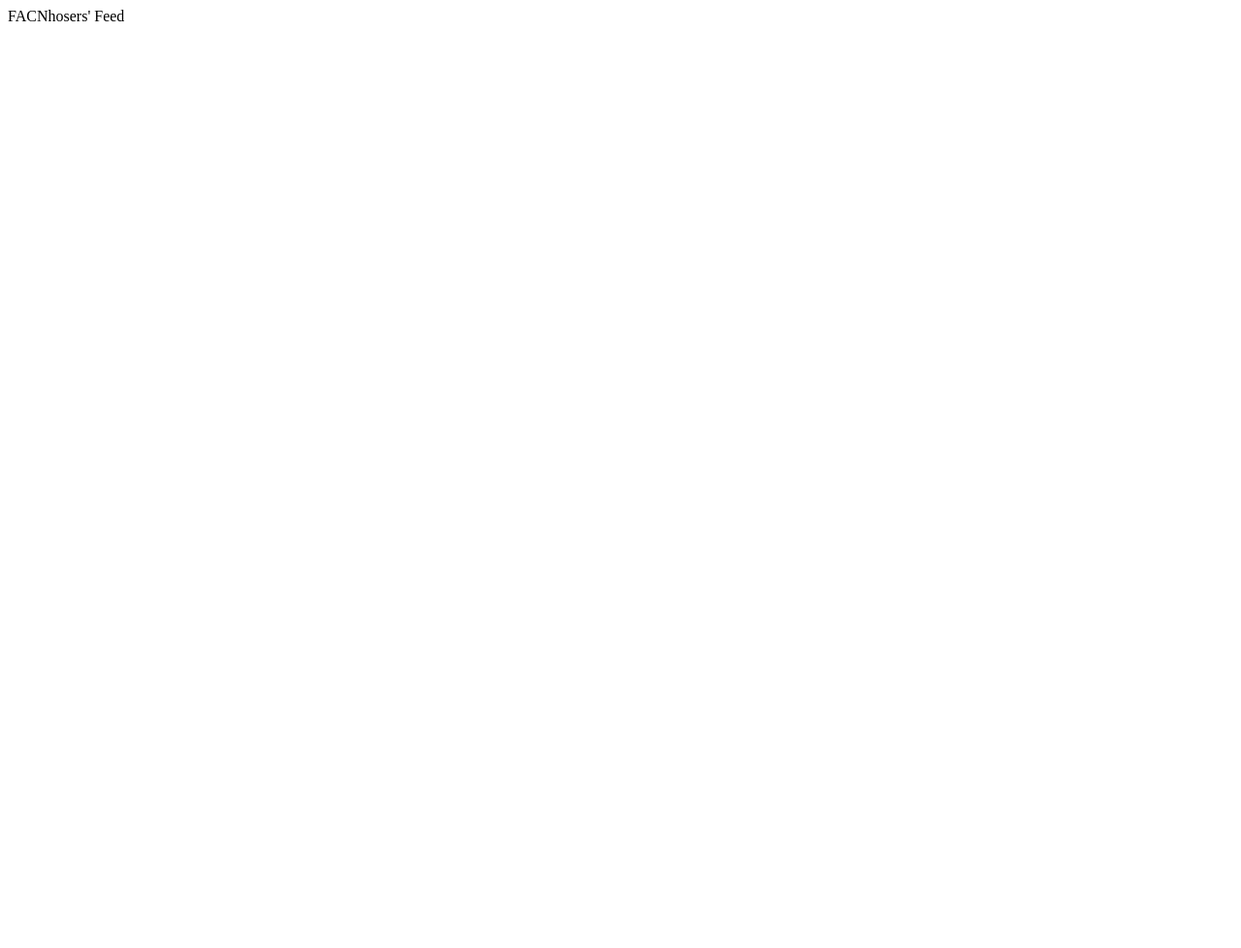
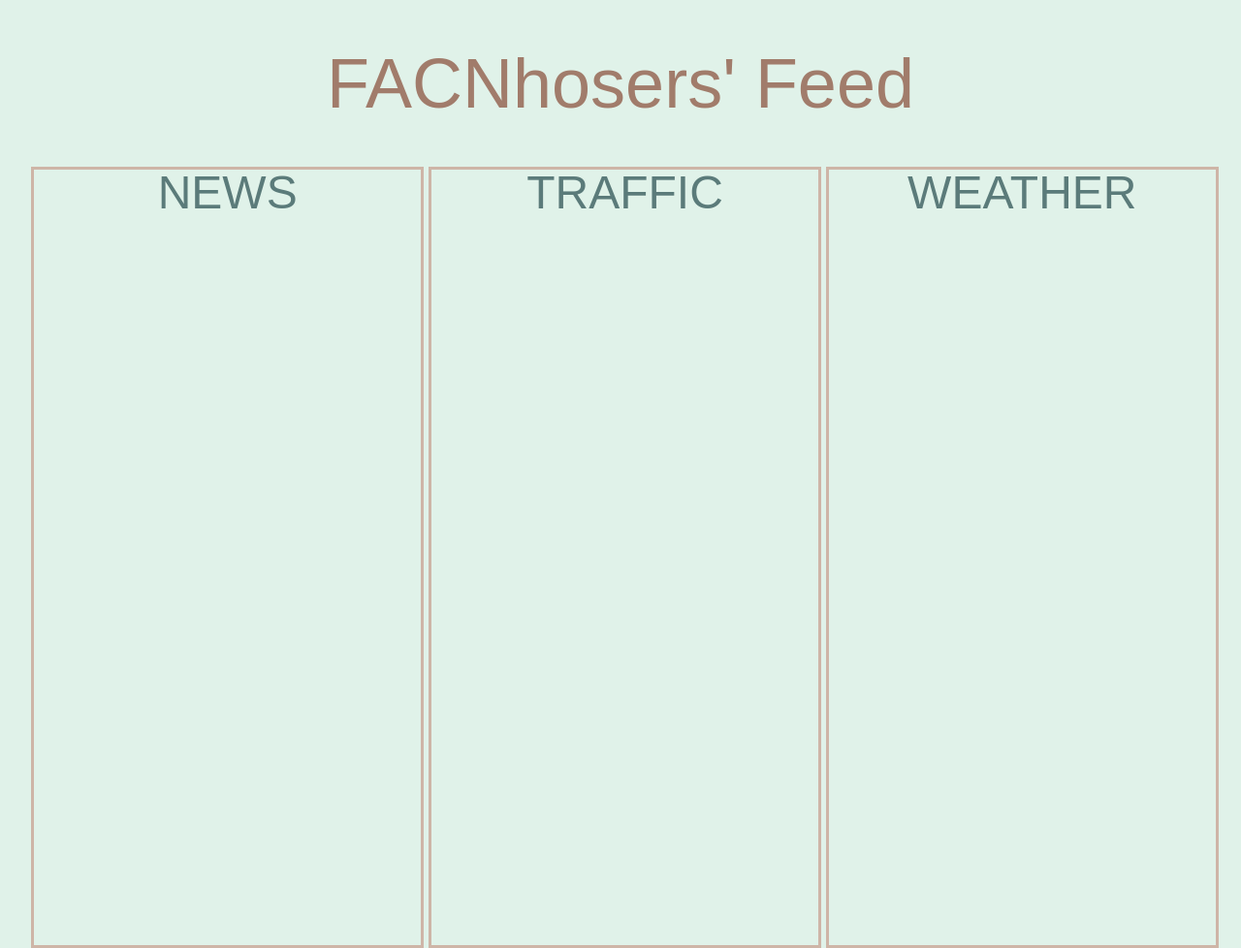
Before and after one commit to FACN1/week5-facn-hosers, a website: page public/index.html in a window 1280 px wide. Shown: the whole page at 97% size. Before the commit the page ends 800 px from the top, so only its background shows below. Drawn offline with Linux system fonts and the light colour scheme.

Commit message:
creates css file and builds index.html

```diff
--- a/public/assets/main.css
+++ b/public/assets/main.css
@@ -0,0 +1,85 @@
+/* http://meyerweb.com/eric/tools/css/reset/
+   v2.0 | 20110126
+   License: none (public domain)
+*/
+
+html, body, div, span, applet, object, iframe,
+h1, h2, h3, h4, h5, h6, p, blockquote, pre,
+a, abbr, acronym, address, big, cite, code,
+del, dfn, em, img, ins, kbd, q, s, samp,
+small, strike, strong, sub, sup, tt, var,
+b, u, i, center,
+dl, dt, dd, ol, ul, li,
+fieldset, form, label, legend,
+table, caption, tbody, tfoot, thead, tr, th, td,
+article, aside, canvas, details, embed,
+figure, figcaption, footer, header, hgroup,
+menu, nav, output, ruby, section, summary,
+time, mark, audio, video {
+	margin: 0;
+	padding: 0;
+	border: 0;
+	font-size: 100%;
+	font: inherit;
+	vertical-align: baseline;
+}
+/* HTML5 display-role reset for older browsers */
+article, aside, details, figcaption, figure,
+footer, header, hgroup, menu, nav, section {
+	display: block;
+}
+body {
+	line-height: 1;
+}
+ol, ul {
+	list-style: none;
+}
+blockquote, q {
+	quotes: none;
+}
+blockquote:before, blockquote:after,
+q:before, q:after {
+	content: '';
+	content: none;
+}
+table {
+	border-collapse: collapse;
+	border-spacing: 0;
+}
+/* after reset */
+
+
+body {
+  background-color: #E0F2E9;
+  color: #A17C6B;
+  font-family: sans-serif;
+}
+
+header {
+  margin: 50px auto;
+  text-align: center;
+  font-size: 72px
+}
+
+section {
+  min-height: 100vh;
+  color: #5B7B7A;
+}
+
+h2 {
+  font-size: 48px;
+  text-align: center;
+}
+
+@media (min-width: 720px) {
+  section {
+    min-width: 32%;
+    border: 3px solid #CEB5A7;
+    display: inline-block;
+  }
+
+  main {
+    min-width: 100vh;
+    padding-left: 4vh;
+  }
+}
--- a/public/index.html
+++ b/public/index.html
@@ -2,11 +2,26 @@
 <html>
   <head>
     <meta charset="utf-8">
+    <link rel="stylesheet" type ="text/css" href="./assets/main.css">
     <title>FacN Hosers' Week 5 Streams</title>
   </head>
   <body>
     <header>
       FACNhosers' Feed
     </header>
+    <main class="feed-container">
+      <section class="news-container">
+        <h2>NEWS</h2>
+      </section>
+<!--  -->
+      <section class="traffic-container">
+        <h2>TRAFFIC</h2>
+      </section>
+<!--  -->
+      <section class="weather-container">
+        <h2>WEATHER</h2>
+      </section>
+    </main>
+    <script rel="stylesheet" type="text/javascript" src="./assets/main.js"></script>
   </body>
 </html>
--- a/src/urls.js
+++ b/src/urls.js
@@ -7,5 +7,5 @@ var newsAPI = 'https://newsapi.org/v1/articles?source=the-next-web&sortBy=latest
 module.exports = {
     weatherAPI: weatherAPI,
     roadsAPI: roadsAPI,
-    newsAPI: roadsAPI
+    newsAPI: newsAPI
   }
```
Also changed, not shown: src/request.js (+6 -4 lines).
